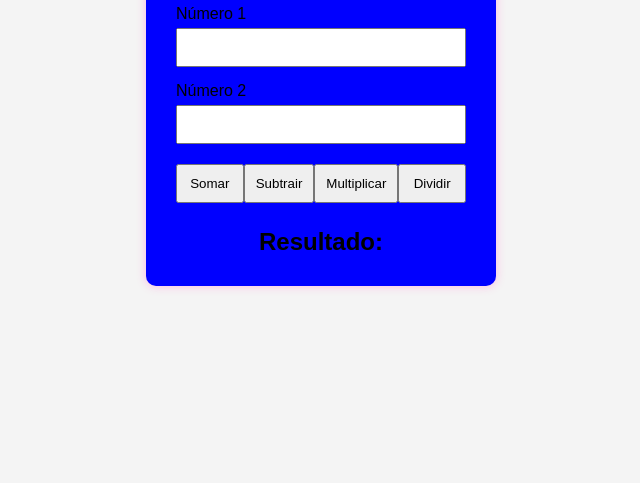
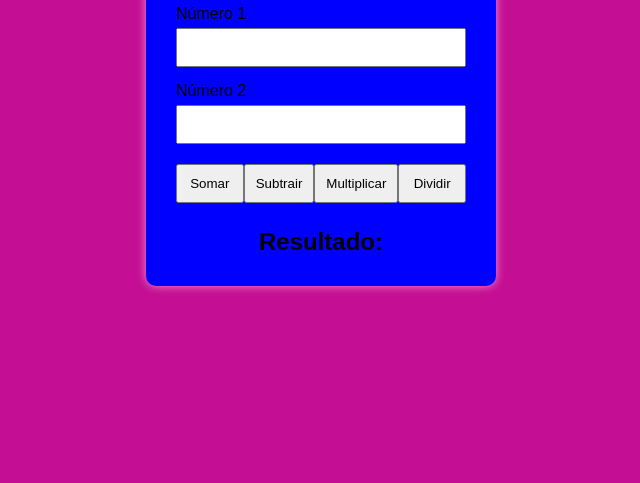
Before and after one commit to lilly1811/Calculadora-Multifuncional, a plain HTML site: page index.html in a window 1280 px wide. Shown: the part 317-800 px from the top of the page, without its empty margins (319-959 px from the left). Drawn offline with Linux system fonts and the light colour scheme.

Commit message:
Mudança com colaboração do corpo da pagina da calculadora

```diff
--- a/style.css
+++ b/style.css
@@ -8,7 +8,7 @@
 body{
 
     font-family: Arial, Helvetica, sans-serif;
-    background:#f4f4f4;
+    background:#c40e93;
 
     display:flex;
     justify-content:center;
```
